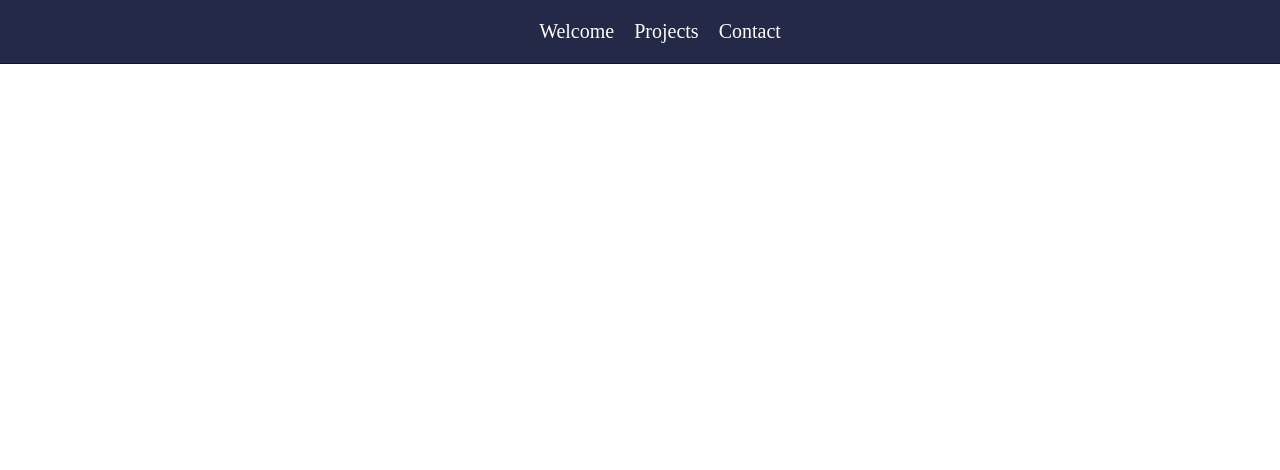
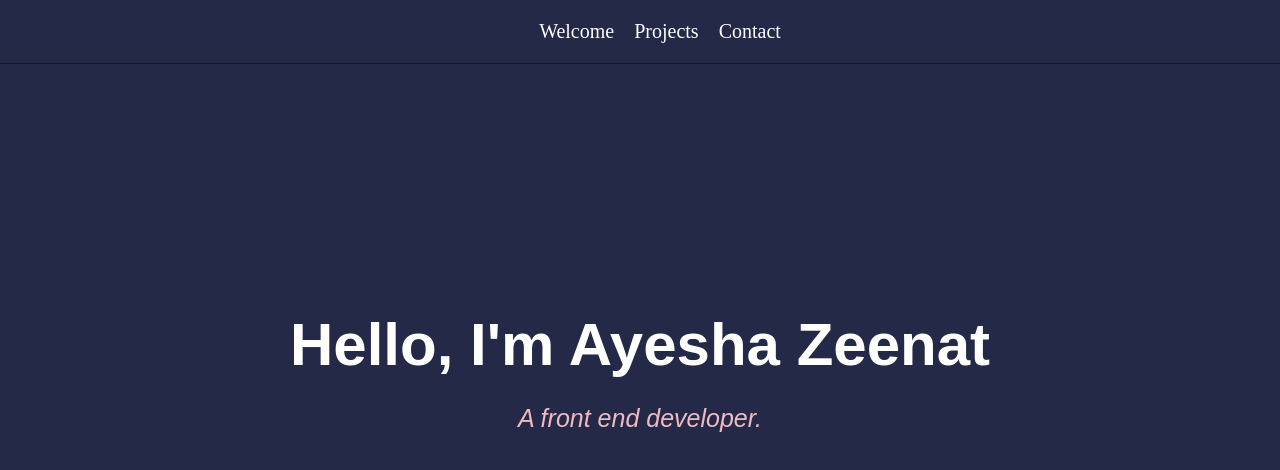
Before and after one commit to AyeshaZeenat/Ayesha_Zeenat_Portfolio, a plain HTML site: page index.html in a window 1280 px wide. Drawn offline with Linux system fonts and the light colour scheme.

Commit message:
Added first section tag and its css

```diff
--- a/index.html
+++ b/index.html
@@ -18,6 +18,10 @@
             </ul>
         </nav>
     </header>
+    <section id="welcome-section">
+        <h1>Hello, I'm Ayesha Zeenat</h1>
+        <p>A front end developer.</p>
+    </section>
 </body>
 
 </html>
--- a/stylesheet.css
+++ b/stylesheet.css
@@ -2,10 +2,30 @@
     --neutral: #232946;
     --base-100: #fffffe;
     --neutral-focus: #121629;
+    --accent :#eebbc3;
 }
 
 * {
     margin: 0;
+}
+
+body {
+    font-family: sans-serif;
+    text-align: center;
+    background-color: var(--neutral);
+}
+
+h1,
+h2,
+h3,
+h4,
+h5,
+h6 {
+    font-family: sans-serif;
+}
+
+h1 {
+    font-size: 60px;
 }
 
 #nav-bar {
@@ -31,6 +51,30 @@
     color: var(--base-100);
     padding: 0 10px;
 }
-.nav-links a:hover{
+
+.nav-links a:hover {
     text-decoration: underline;
 }
+
+section {
+    min-height: 100vh;
+    padding: 70px 0;
+}
+
+#welcome-section {
+    background-color: var(--neutral);
+    color: var(--base-100);
+    display: flex;
+    flex-direction: column;
+}
+
+#welcome-section h1{
+    margin-top: 30vh;
+}
+
+#welcome-section p{
+    color: var(--accent);
+    font-size: 25px;
+    margin: 25px 0;
+    font-style: italic;
+}
```
